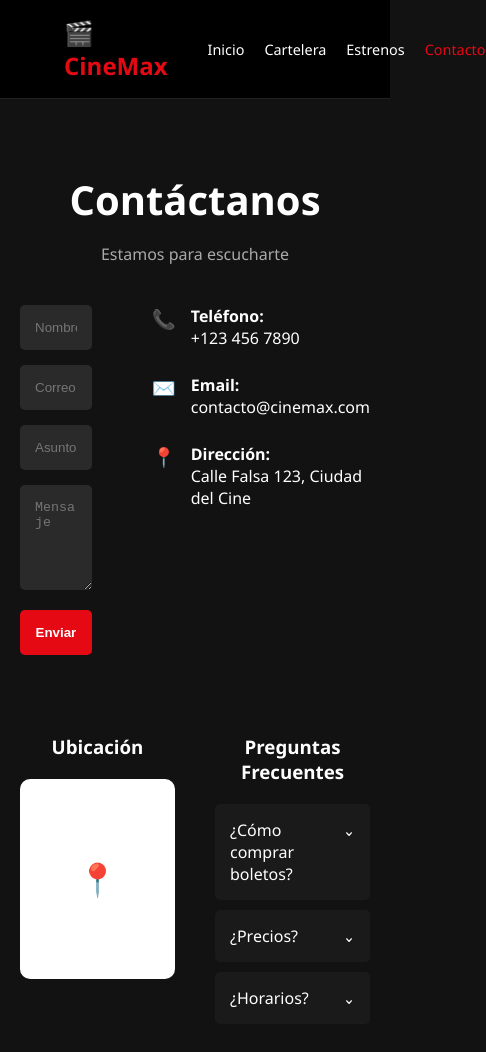
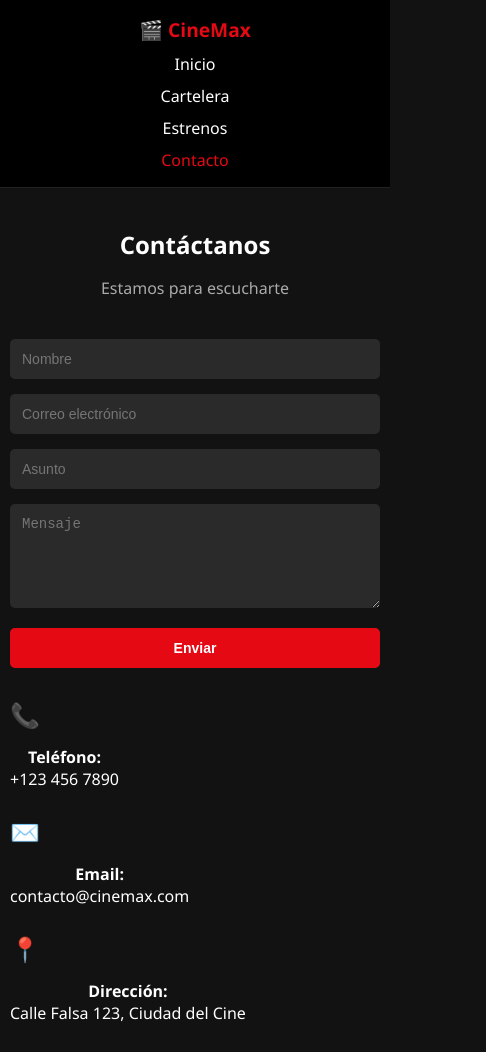
Before and after one commit to sierrabarreramariacamila02-svg/pagina_cine_camila, a plain HTML site: page contactos.html in a window 390 px wide. Shown: the top 1052 px of the page, 486 px wide, since content can reach past the window. Drawn offline with Linux system fonts and the light colour scheme.

Commit message:
actualizar

```diff
--- a/contactos.html
+++ b/contactos.html
@@ -4,7 +4,7 @@
     <meta charset="UTF-8">
     <meta name="viewport" content="width=device-width, initial-scale=1.0">
     <title>Contacto - CineMax</title>
-    <link rel="stylesheet" href="/css/contactos.css">
+    <link rel="stylesheet" href="./css/contactos.css">
 </head>
 <body>
 
@@ -14,10 +14,10 @@
         </div>
         <nav>
             <ul>
-                <li><a href="#">Inicio</a></li>
-                <li><a href="#">Cartelera</a></li>
-                <li><a href="/estreno.html">Estrenos</a></li>
-                <li><a href="#" class="active">Contacto</a></li>
+                <li><a href="index.html">Inicio</a></li>
+                <li><a href="cartelera.html">Cartelera</a></li>
+                <li><a href="estreno.html">Estrenos</a></li>
+                <li><a href="contactos.html" class="active">Contacto</a></li>
             </ul>
         </nav>
     </header>
--- a/css/cartelera.css
+++ b/css/cartelera.css
@@ -99,6 +99,77 @@ background:#cc0000;
 transform:scale(1.05);
 }
 
+/* Media Queries para Responsividad */
+@media (max-width: 768px) {
+    header {
+        padding: 15px 20px;
+        flex-direction: column;
+        text-align: center;
+    }
+
+    .logo {
+        font-size: 20px;
+        margin-bottom: 10px;
+    }
+
+    nav ul {
+        flex-direction: column;
+        gap: 10px;
+        padding: 0;
+    }
+
+    nav li {
+        margin-left: 0;
+    }
+
+    nav a {
+        font-size: 16px;
+    }
+
+    .titulo {
+        padding: 20px;
+        font-size: 24px;
+    }
+
+    .cartelera {
+        grid-template-columns: repeat(auto-fit, minmax(150px, 1fr));
+        gap: 20px;
+        padding: 20px;
+    }
+
+    .card {
+        padding: 10px;
+    }
+
+    .card h3 {
+        font-size: 14px;
+    }
+
+    .card p {
+        font-size: 12px;
+    }
+
+    .card button {
+        padding: 8px 12px;
+        font-size: 14px;
+    }
+}
+
+@media (max-width: 480px) {
+    .titulo {
+        font-size: 20px;
+    }
+
+    .cartelera {
+        grid-template-columns: 1fr;
+        padding: 10px;
+    }
+
+    .card {
+        max-width: 100%;
+    }
+}
+
 /* FOOTER */
 
 footer{
--- a/css/contactos.css
+++ b/css/contactos.css
@@ -166,3 +166,88 @@ footer {
     font-size: 0.8rem;
     margin-top: 40px;
 }
+
+/* Media Queries para Responsividad */
+@media (max-width: 768px) {
+    header {
+        padding: 1rem 2rem;
+        flex-direction: column;
+        text-align: center;
+    }
+
+    .logo {
+        font-size: 1.2rem;
+        margin-bottom: 10px;
+    }
+
+    nav ul {
+        flex-direction: column;
+        gap: 10px;
+        padding: 0;
+    }
+
+    nav ul li a {
+        font-size: 1rem;
+    }
+
+    .contenedor-principal {
+        padding: 20px 10px;
+    }
+
+    .encabezado-contacto h1 {
+        font-size: 2rem;
+    }
+
+    .fila-contacto {
+        grid-template-columns: 1fr;
+        gap: 30px;
+    }
+
+    .fila-extra {
+        grid-template-columns: 1fr;
+        gap: 20px;
+    }
+
+    .mapa-dummy {
+        height: 150px;
+    }
+
+    .info-item {
+        flex-direction: column;
+        text-align: center;
+        gap: 10px;
+    }
+
+    .info-item .icono {
+        font-size: 1.5rem;
+    }
+
+    footer {
+        padding: 20px;
+        font-size: 0.7rem;
+    }
+}
+
+@media (max-width: 480px) {
+    .encabezado-contacto h1 {
+        font-size: 1.5rem;
+    }
+
+    form input, form textarea {
+        padding: 12px;
+        font-size: 14px;
+    }
+
+    .btn-enviar {
+        padding: 12px;
+        font-size: 14px;
+    }
+
+    .mapa-dummy {
+        height: 120px;
+    }
+
+    .mapa-dummy .pin {
+        font-size: 1.5rem;
+    }
+}
--- a/css/estreno.css
+++ b/css/estreno.css
@@ -142,3 +142,77 @@ footer {
     color: #555;
     border-top: 1px solid #222;
 }
+
+/* Media Queries para Responsividad */
+@media (max-width: 768px) {
+    header {
+        padding: 15px 20px;
+        flex-direction: column;
+        text-align: center;
+    }
+
+    .logo {
+        font-size: 22px;
+        margin-bottom: 10px;
+    }
+
+    nav ul {
+        flex-direction: column;
+        gap: 10px;
+        padding: 0;
+    }
+
+    nav ul li a {
+        font-size: 16px;
+    }
+
+    .hero-estrenos {
+        padding: 40px 20px;
+    }
+
+    .hero-estrenos h1 {
+        font-size: 2rem;
+    }
+
+    .grid-estrenos {
+        padding: 0 20px 40px 20px;
+        gap: 20px;
+    }
+
+    .tarjeta-estreno {
+        max-width: 100%;
+    }
+
+    .info-estreno {
+        padding: 15px;
+    }
+
+    .info-estreno h3 {
+        font-size: 1rem;
+    }
+
+    .btn-trailer {
+        padding: 12px;
+        font-size: 14px;
+    }
+
+    footer {
+        padding: 20px;
+    }
+}
+
+@media (max-width: 480px) {
+    .hero-estrenos h1 {
+        font-size: 1.5rem;
+    }
+
+    .grid-estrenos {
+        grid-template-columns: 1fr;
+        padding: 0 10px 20px 10px;
+    }
+
+    .badge {
+        font-size: 0.6rem;
+        padding: 4px 8px;
+    }
+}
--- a/css/index.css
+++ b/css/index.css
@@ -152,3 +152,88 @@ padding:20px;
 background:black;
 margin-top:30px;
 }
+
+/* Media Queries para Responsividad */
+@media (max-width: 768px) {
+    header {
+        padding: 15px 20px;
+        flex-direction: column;
+        text-align: center;
+    }
+
+    .logo {
+        font-size: 20px;
+        margin-bottom: 10px;
+    }
+
+    nav ul {
+        flex-direction: column;
+        gap: 10px;
+        padding: 0;
+    }
+
+    nav li {
+        margin-left: 0;
+    }
+
+    nav a {
+        font-size: 16px;
+    }
+
+    .banner {
+        height: 250px;
+    }
+
+    .banner h1 {
+        font-size: 30px;
+    }
+
+    .banner p {
+        font-size: 14px;
+    }
+
+    .banner button {
+        padding: 10px 15px;
+        font-size: 14px;
+    }
+
+    .gif-video {
+        width: 100%;
+        margin-top: 0;
+    }
+
+    .destacadas, .estrenos {
+        padding: 20px;
+    }
+
+    .peliculas {
+        grid-template-columns: repeat(auto-fit, minmax(150px, 1fr));
+        gap: 20px;
+    }
+
+    .card {
+        padding: 10px;
+    }
+
+    .card h3 {
+        font-size: 14px;
+    }
+
+    footer {
+        padding: 15px;
+    }
+}
+
+@media (max-width: 480px) {
+    .banner h1 {
+        font-size: 24px;
+    }
+
+    .peliculas {
+        grid-template-columns: 1fr;
+    }
+
+    .card {
+        max-width: 100%;
+    }
+}
```
Also changed, not shown: cartelera.html (+4 -4 lines), estreno.html (+5 -5 lines), index.html (+5 -5 lines).
